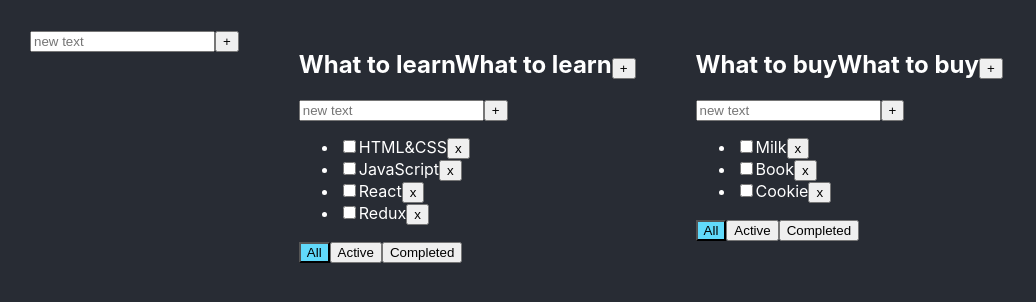
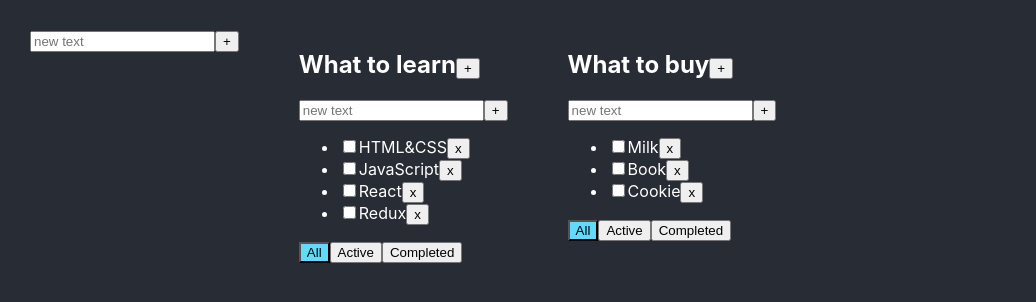
Before and after one commit to Reegulus/Todolist_TS, a React (Create React App) app: page / in a window 1280 px wide. Shown: the top 302 px of the page, without its empty margins (0-1036 px from the left). Built offline with nearby package versions, Linux system fonts and the light colour scheme; the HTML template or start-up script is replaced by a standard one.

Commit message:
function changeTodolistTitle

```diff
--- a/src/App.tsx
+++ b/src/App.tsx
@@ -61,6 +61,13 @@ function addTodolist(title: string) {
         delete tasks[id]
         setTasks({...tasks})
     }
+    function changeTodolistTitle(todolistId: string, newTitle: string) {
+        const todolist = todolists.find(tl => tl.id === todolistId)
+        if(todolist) {
+            todolist.title = newTitle
+            setTodolists([...todolists])
+        }
+    }
     function removeTask(taskId: string, todolistId: string) {
         setTasks({...tasks, [todolistId]: tasks[todolistId].filter(t => t.id !== taskId)})
     }
@@ -109,6 +116,7 @@ function addTodolist(title: string) {
                                 tasks={taskForTodolist}
                                 removeTask={removeTask}
                                 removeTodolist={removeTodolist}
+                                changeTodolistTitle={changeTodolistTitle}
                                 changeStatus={changeStatus}
                                 changeFilter={changeFilter}
                                 changeTasksTitle={changeTasksTitle}
--- a/src/components/Todolist.tsx
+++ b/src/components/Todolist.tsx
@@ -10,31 +10,46 @@ export type  TodolistPropsType = {
     title: string
     filter: FilterPropsType
     tasks: TasksPropsType[]
-    addTask: (title: string, todolistId: string)=> void
-    removeTask: (taskId: string, todolistId: string)=> void
-    removeTodolist: (todolistId: string)=> void
-    changeFilter: (value: FilterPropsType, todolistId: string)=> void
-    changeStatus: (taskId: string, isDone: boolean, todolistId: string)=> void
-    changeTasksTitle: (taskId: string, newTitle: string, todolistId: string)=> void
+    addTask: (title: string, todolistId: string) => void
+    removeTask: (taskId: string, todolistId: string) => void
+    removeTodolist: (todolistId: string) => void
+    changeTodolistTitle: (todolistId: string, newTitle: string) => void
+    changeFilter: (value: FilterPropsType, todolistId: string) => void
+    changeStatus: (taskId: string, isDone: boolean, todolistId: string) => void
+    changeTasksTitle: (taskId: string, newTitle: string, todolistId: string) => void
 }
 
 export function Todolist(props: TodolistPropsType) {
-    const removeTodolistHandler = () => {props.removeTodolist(props.id)}
-    const onAllClickHandler =  () => {props.changeFilter('all', props.id)}
-    const onActiveClickHandler = () => {props.changeFilter('active', props.id)}
-    const onCompletedClickHandler =  () => {props.changeFilter('completed', props.id)}
+    const removeTodolistHandler = () => {
+        props.removeTodolist(props.id)
+    }
+    const onChangeTodolistTitleHandler = (newTitle: string) => {
+        props.changeTodolistTitle(props.id, newTitle)
+    }
+    const onAllClickHandler = () => {
+        props.changeFilter('all', props.id)
+    }
+    const onActiveClickHandler = () => {
+        props.changeFilter('active', props.id)
+    }
+    const onCompletedClickHandler = () => {
+        props.changeFilter('completed', props.id)
+    }
     return (
         <div>
             <h2>
-                <EditableSpan title={props.title} onChange={(value) => {}}/>
-                {props.title}
+                <EditableSpan title={props.title} onChange={onChangeTodolistTitleHandler}/>
                 <button onClick={removeTodolistHandler}>+</button>
             </h2>
-            <AddItemForm callback={(title)=>{props.addTask(title, props.id)}}  />
+            <AddItemForm callback={(title) => {
+                props.addTask(title, props.id)
+            }}/>
 
             <ul>
-                {props.tasks.map( (el) => {
-                    const removeTaskHandler = () => {props.removeTask(el.id, props.id)}
+                {props.tasks.map((el) => {
+                    const removeTaskHandler = () => {
+                        props.removeTask(el.id, props.id)
+                    }
                     const onChangeTaskHandler = (e: ChangeEvent<HTMLInputElement>) => {
                         let newIsDoneValue = e.currentTarget.checked
                         props.changeStatus(el.id, newIsDoneValue, props.id)
@@ -43,7 +58,7 @@ export function Todolist(props: TodolistPropsType) {
                         props.changeTasksTitle(el.id, newValue, props.id)
                     }
                     return (
-                        <li key={el.id} className={el.isDone ?'is-done' : ''}>
+                        <li key={el.id} className={el.isDone ? 'is-done' : ''}>
                             <input
                                 type="checkbox"
                                 checked={el.isDone}
@@ -56,9 +71,14 @@ export function Todolist(props: TodolistPropsType) {
                 })}
             </ul>
             <div>
-                <button className={props.filter === 'all' ? 'active-filter' : ''} onClick={onAllClickHandler}>All</button>
-                <button className={props.filter === 'active' ? 'active-filter' : ''} onClick={onActiveClickHandler}>Active</button>
-                <button className={props.filter === 'completed' ? 'active-filter' : ''} onClick={onCompletedClickHandler}>Completed</button>
+                <button className={props.filter === 'all' ? 'active-filter' : ''} onClick={onAllClickHandler}>All
+                </button>
+                <button className={props.filter === 'active' ? 'active-filter' : ''}
+                        onClick={onActiveClickHandler}>Active
+                </button>
+                <button className={props.filter === 'completed' ? 'active-filter' : ''}
+                        onClick={onCompletedClickHandler}>Completed
+                </button>
             </div>
 
         </div>
```
